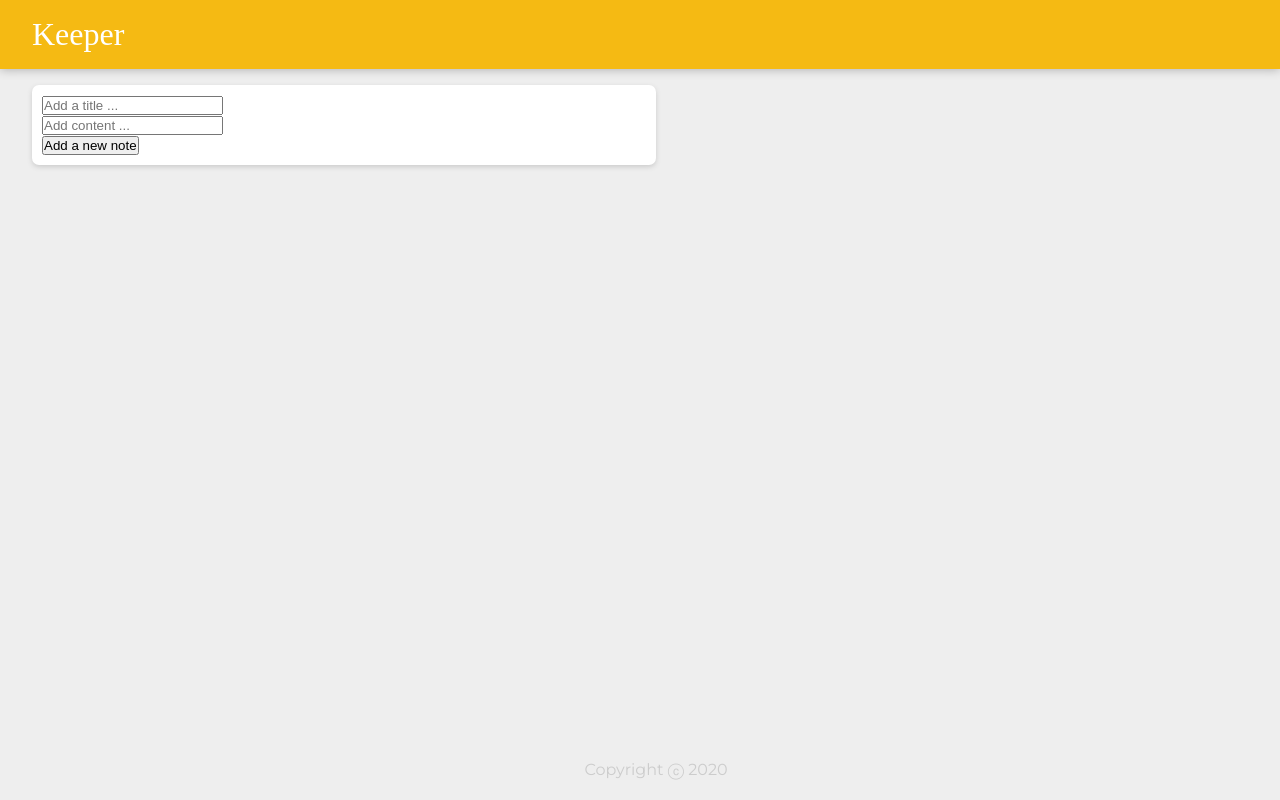
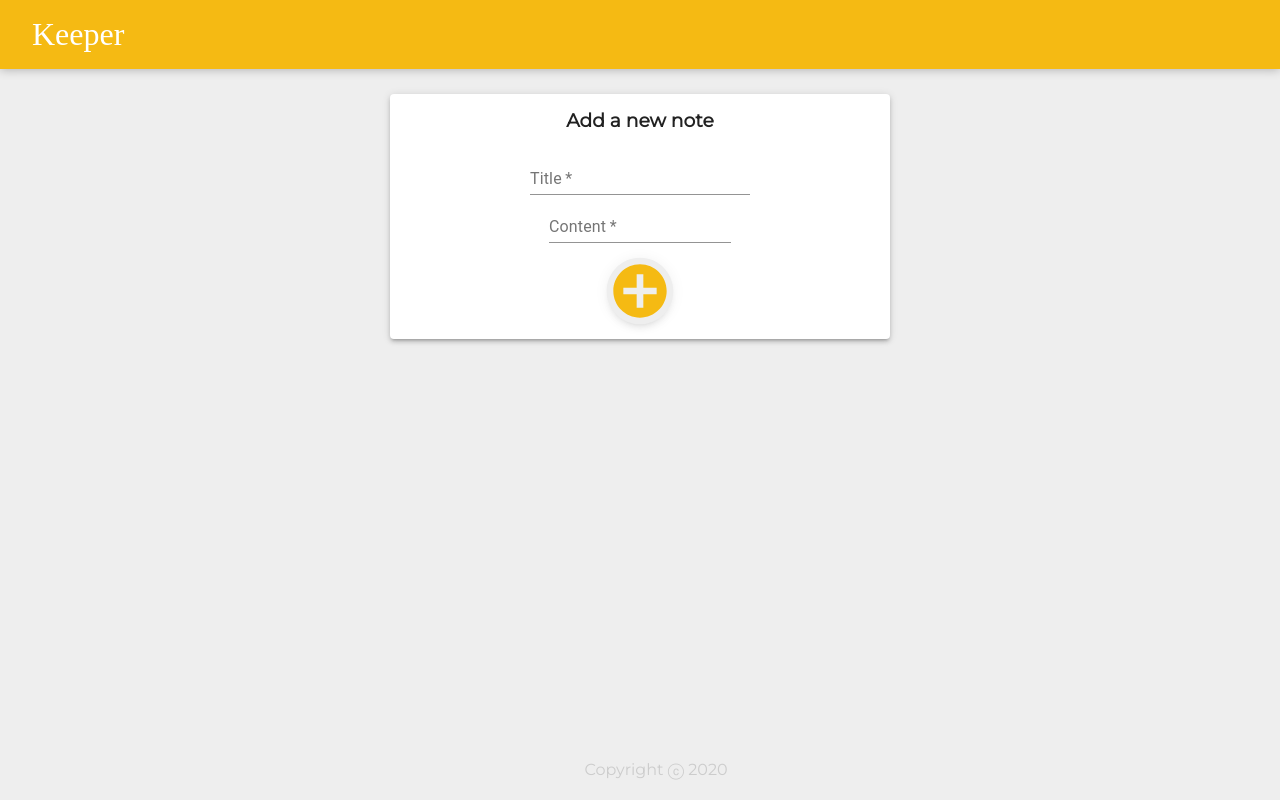
Before and after one commit to katebatrakova/keeper-app-part-2-starting, a React (Create React App) app: page / in a window 1280 px wide. Built offline with nearby package versions, Linux system fonts and the light colour scheme; a web font is replaced by a local one.

Commit message:
Add styling to the components

```diff
--- a/package.json
+++ b/package.json
@@ -5,6 +5,8 @@
   "keywords": [],
   "main": "src/index.js",
   "dependencies": {
+    "@material-ui/core": "^4.11.0",
+    "@material-ui/icons": "^4.9.1",
     "react": "16.8.6",
     "react-dom": "16.8.6",
     "react-scripts": "^3.4.3"
--- a/public/styles.css
+++ b/public/styles.css
@@ -23,6 +23,9 @@ header h1 {
   font-family: "McLaren", cursive;
   font-weight: 200;
 }
+h3{
+  padding: 3%;
+}
 
 footer {
   position: absolute;
@@ -40,12 +43,17 @@ footer p {
   border-radius: 7px;
   box-shadow: 0 2px 5px #ccc;
   padding: 10px;
-  width: 240px;
+  /* width: 240px; */
+  width: fit-content;
   margin: 16px;
   float: left;
+  display: flex;
+  flex-direction: column;
+  align-items: center;
 }
 .note h1 {
-  font-size: 1.1em;
+  font-size: 1.5em;
+  font-weight: 400;
   margin-bottom: 6px;
 }
 .note p {
@@ -55,13 +63,36 @@ footer p {
   word-wrap: break-word;
 }
 
-.add-note{
+.container-create-note{
+  margin-top: 2%;
+  display: flex;
+  justify-content: center;
+}
+
+.create-note{
   display: flex;
   flex-direction: column;
-  background: #fff;
-  border-radius: 7px;
-  box-shadow: 0 2px 5px #ccc;
-  padding: 10px;
-  width: 50%;
-  margin: 16px;
+  place-items: center;
+  width: 40%;
 }
+.add-btn-container{
+  padding: 4%;
+}
+/* Add button  */
+.MuiFab-root.add-btn{
+  background-color:  #f5ba13;
+}
+
+/* plus icon  */
+.add-btn .MuiSvgIcon-root{
+  font-size: 5rem;
+  color: #eee;
+}
+.add-btn .MuiSvgIcon-root:hover{
+  color: #f5ba13;
+}
+
+#dlt-btn:hover{
+  color: red;
+  cursor: pointer;
+}
--- a/src/components/AddNote.jsx
+++ b/src/components/AddNote.jsx
@@ -1,4 +1,8 @@
 import React, { useState } from 'react'
+import { Paper, TextField, Fab } from '@material-ui/core'
+import AddCircleOutlineOutlinedIcon from '@material-ui/icons/AddCircleOutlineOutlined';
+
+
 
 export const AddNote = (props) => {
   //creating constant that keeps track of the note title and content
@@ -37,17 +41,24 @@ export const AddNote = (props) => {
 
 
   return (
+    <div className='container-create-note'>
 
-    <div className='add-note'>
-      <form>
+      <Paper elevation={3} className='create-note'>
+        <h3>Add a new note</h3>
         <div>
-          <input value={note.title} onChange={handleChange} name='title' placeholder='Add a title ...'></input>
+          <TextField required value={note.title} onChange={handleChange} name='title' placeholder='Add a title ...' label='Title' />
         </div>
         <div>
-          <input value={note.content} onChange={handleChange} name='content' placeholder='Add content ...'></input>
+          <TextField required multiline value={note.content} onChange={handleChange} name='content' placeholder='Add content ...' label='Content' />
         </div>
-        <button onClick={submitNote}>Add a new note</button>
-      </form>
-    </div>
+        <div className='add-btn-container'>
+          <Fab className='add-btn' aria-label="add" onClick={submitNote}>
+            <AddCircleOutlineOutlinedIcon />
+          </Fab>
+        </div>
+
+      </ Paper >
+    </div >
+
   )
 }
--- a/src/components/Note.js
+++ b/src/components/Note.js
@@ -1,4 +1,7 @@
 import React from "react";
+import { Paper, TextField, Fab } from '@material-ui/core'
+
+import DeleteForeverOutlinedIcon from '@material-ui/icons/DeleteForeverOutlined';
 
 function Note(props) {
 
@@ -8,11 +11,16 @@ function Note(props) {
   }
 
   return (
-    <div className="note">
-      <h1>{props.title}</h1>
-      <p>{props.content}</p>
-      <button onClick={handleDeleteClick}>DELETE</button>
-    </div>
+    <Paper className="note">
+      <div>
+        <h1>{props.title}</h1>
+      </div>
+      <div>
+        <p>{props.content}</p>
+      </div>
+      <DeleteForeverOutlinedIcon id='dlt-btn' onClick={handleDeleteClick} />
+
+    </Paper>
   );
 }
 
```
Also changed, not shown: src/notes.js (deleted, +0 -28 lines), 2 other files (tests, documents, lock files or other folders).
